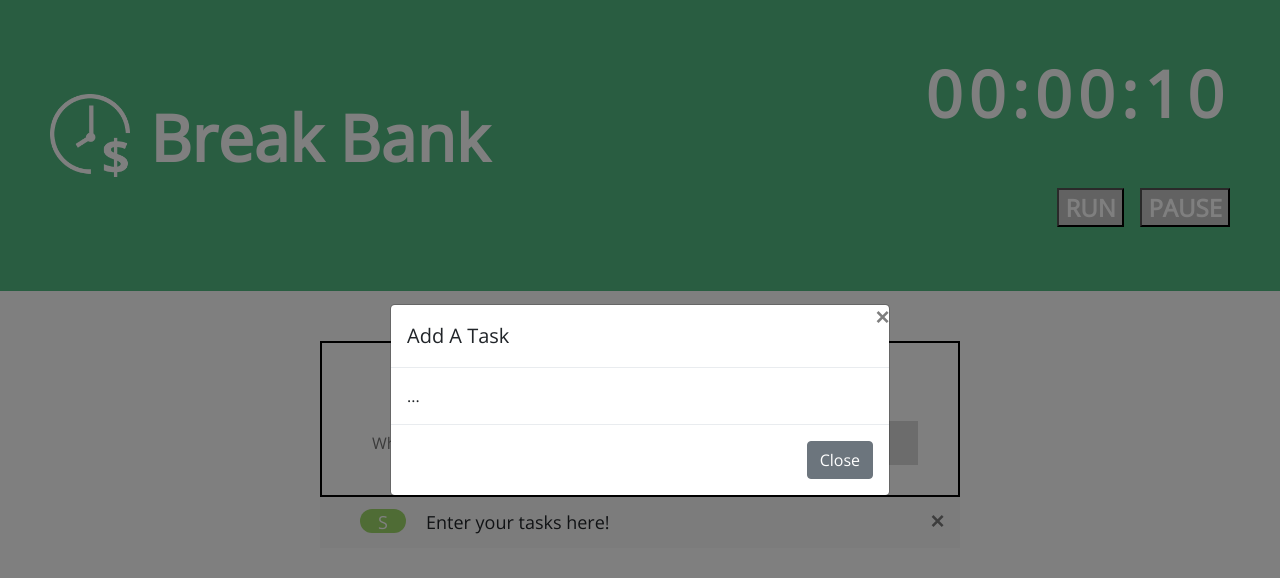
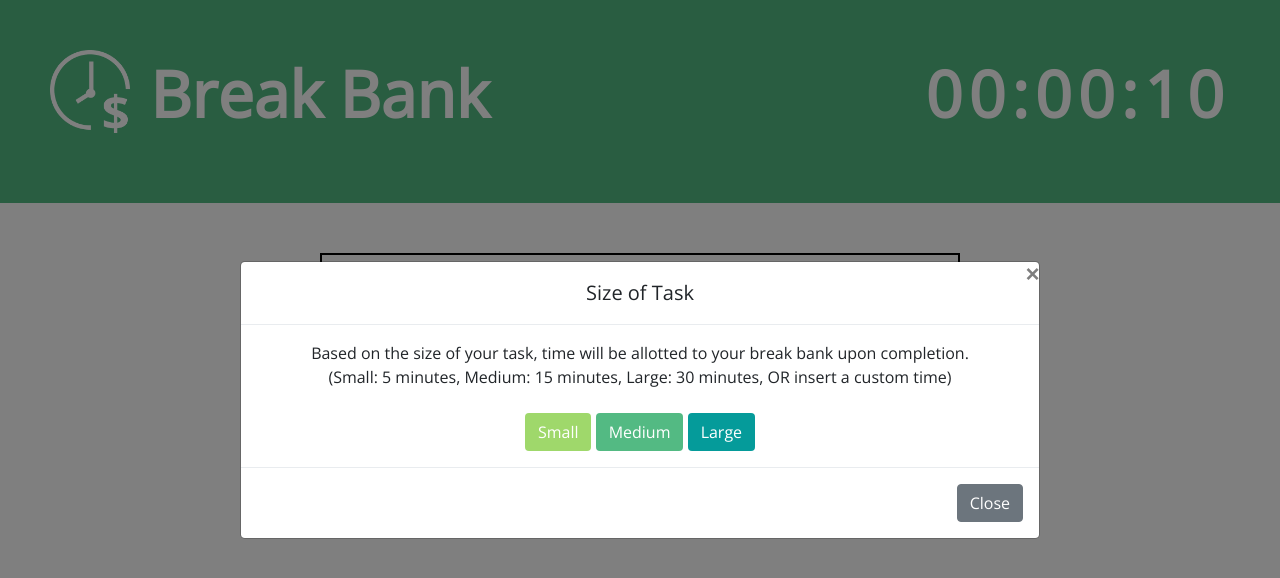
Before and after one commit to NathanSouphanthong/breakbank, a plain HTML site: page index.html in a window 1280 px wide. Both pictures are taken after a click on the element "Add". Drawn offline with nearby package versions, Linux system fonts and the light colour scheme.

Commit message:
updated index.html

```diff
--- a/index.html
+++ b/index.html
@@ -33,8 +33,8 @@
         <div class="flex-child timer">
             <h1 id="timer"><strong id="hour">00</strong>:<strong id="minute">00</strong>:<strong id="sec">10</strong>
             </h1>
-            <button id="run">RUN</button>
-            <button id="pause">PAUSE</button>
+            <!-- <button id="run">RUN</button>
+            <button id="pause">PAUSE</button> -->
         </div>
     </div>
 
@@ -43,18 +43,27 @@
 
 
     <!-- Modal -->
-    <div class="modal fade" id="exampleModalCenter" tabindex="-1" role="dialog"
-        aria-labelledby="exampleModalCenterTitle" aria-hidden="true">
-        <div class="modal-dialog modal-dialog-centered" role="document">
+    <div class="modal fade" id="exampleModalCenter" tabindex="-1" role="dialog" aria-labelledby="exampleModalCenterTitle" aria-hidden="true">
+        <div class="modal-dialog modal-lg modal-dialog-centered" role="document">
             <div class="modal-content">
                 <div class="modal-header">
-                    <h5 class="modal-title" id="exampleModalLongTitle">Add A Task</h5>
+                    <h5 style="margin: 0 auto" class="modal-title" id="exampleModalLongTitle">Size of Task</h5>
                     <button type="button" class="close" data-dismiss="modal" aria-label="Close">
-                        <span aria-hidden="true">&times;</span>
-                    </button>
+            <span aria-hidden="true">&times;</span>
+          </button>
                 </div>
                 <div class="modal-body">
-                    ...
+                    <p style="margin: 0 auto" class="text-center"> Based on the size of your task, time will be allotted to your break bank upon completion.
+                        <br> (Small: 5 minutes, Medium: 15 minutes, Large: 30 minutes, OR insert a custom time)
+                    </p>
+                    <br>
+                    <div class="col-md-12 text-center">
+                        <div class="btn-group-justified">
+                            <button onclick="newElement('small')" type="button" class="btn btn-small-dft"data-dismiss="modal">Small</button>
+                            <button onclick="newElement('medium')" type="button" class="btn btn-medium-dft"data-dismiss="modal">Medium</button>
+                            <button onclick="newElement('large')"type="button" class="btn btn-large-dft"data-dismiss="modal">Large</button>
+                        </div>
+                    </div>
                 </div>
                 <div class="modal-footer">
                     <button type="button" class="btn btn-secondary" data-dismiss="modal">Close</button>
@@ -68,7 +77,7 @@
         <div id="myDIV" class="header">
             <h2 style="margin:5px">To Do List</h2>
             <input style="inline-block" type="text" id="myInput" placeholder="What do you need to do today?">
-            <span onclick="newElement()" data-target="#exampleModalCenter" data-toggle="modal" class="addBtn">Add</span>
+            <span data-target="#exampleModalCenter" data-toggle="modal" class="addBtn">Add</span>
         </div>
 
         <ul id="myUL">
@@ -111,16 +120,19 @@
             }
         }, false);
 
+
+
         // Create a new list item when clicking on the "Add" button
-        function newElement() {
+        function newElement(size) {
             var li = document.createElement("li");
             var inputValue = document.getElementById("myInput").value;
             var div = document.createElement("div");
             var t = document.createTextNode(inputValue);
+
+            //text variables for task size
             var small_task = document.createTextNode("S");
             var medium_task = document.createTextNode("M");
             var large_task = document.createTextNode("L");
-            var custom_task = document.createTextNode("C");
             li.appendChild(t);
             if (inputValue === '') {
                 alert("You must write something!");
@@ -133,8 +145,17 @@
             var txt = document.createTextNode("\u00D7");
             span.className = "close";
             span.appendChild(txt);
-            div.appendChild(small_task); // appending the text to the size bubble
-            div.classList.add("circle-small-task");
+
+            if(size.localeCompare('small') == 0){
+                div.appendChild(small_task);
+                div.classList.add("circle-small-task");
+            }else if (size.localeCompare('medium') == 0){
+                div.appendChild(medium_task);
+                div.classList.add("circle-medium-task");
+            }else if (size.localeCompare('large') == 0){
+              div.appendChild(large_task);
+              div.classList.add("circle-large-task");
+            }
             li.appendChild(div);
             li.appendChild(span);
 
@@ -146,7 +167,6 @@
             }
         }
 
-
     </script>
 
     <script src="timer.js"></script>
```
